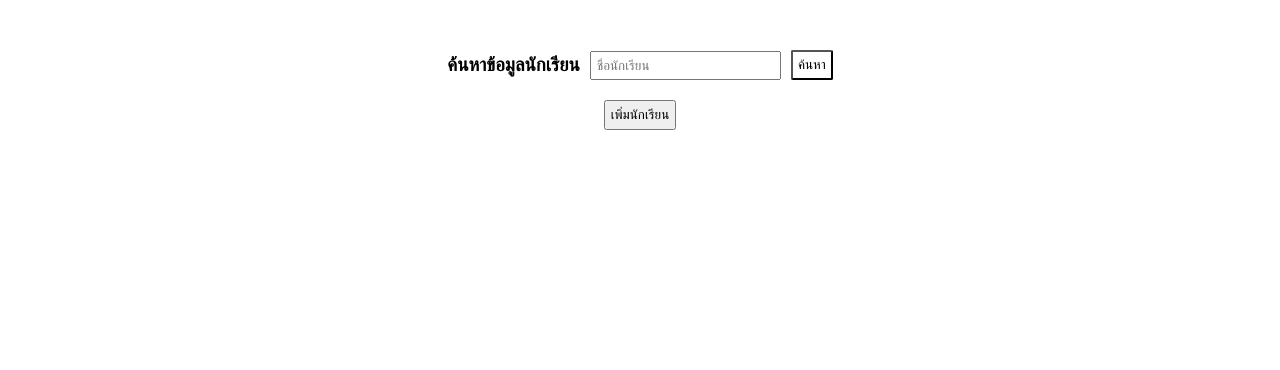
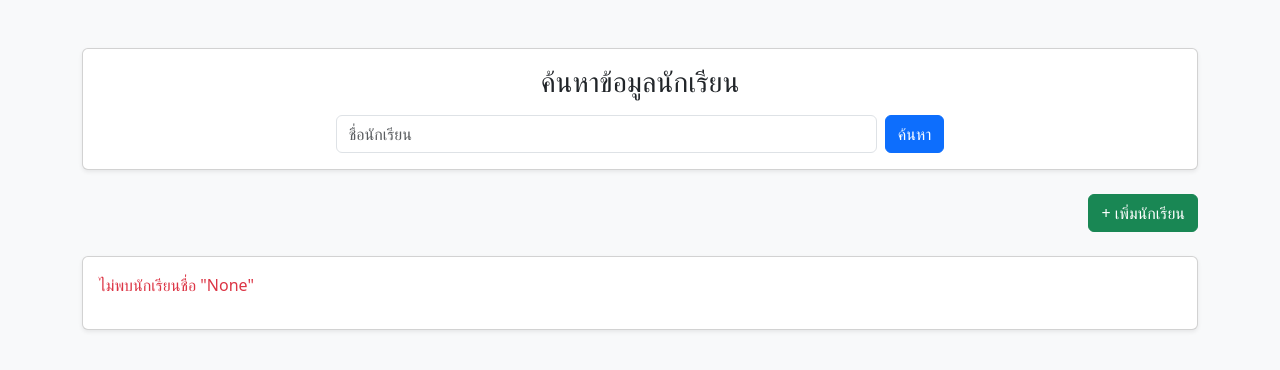
Before and after one commit to auttz/DockerFile_AppPython, a Flask app: page /students in a window 1280 px wide. Shown: the top 370 px of the page. Run offline with Flask 3, Linux system fonts and the light colour scheme; some libraries are stand-ins or nearby versions.

Commit message:
update ui

```diff
--- a/app.py
+++ b/app.py
@@ -34,8 +34,12 @@
         conn.commit()
         cur.close()
         conn.close()
-
-        return redirect("/students")
+        return '''
+        <script>
+            alert("บันทึกเรียบร้อย!");
+            window.location.href = "/students";
+        </script>
+        '''
 
     return render_template("add.html")
 
@@ -57,7 +61,7 @@
 
 @app.route("/students", methods=["GET", "POST"])
 def show_students():
-    results = None
+    results = []
     name = None
 
     if request.method == "POST":
--- a/templates/students.html
+++ b/templates/students.html
@@ -2,63 +2,76 @@
 <html lang="en">
 
 <head>
-    <meta charset="UTF-8">
-    <title>Students Search</title>
-    <link rel="stylesheet" href="{{ url_for('static', filename='style.css') }}">
+  <meta charset="UTF-8">
+  <title>Students Search</title>
+  <!-- Bootstrap CSS -->
+  <link href="https://cdn.jsdelivr.net/npm/bootstrap@5.3.3/dist/css/bootstrap.min.css" rel="stylesheet">
 </head>
 
-<body>
+<body class="bg-light">
+
+  <div class="container mt-5">
 
     <!-- กล่องค้นหา -->
-    <form method="POST" action="/students" class="insertbox">
-        <h3>ค้นหาข้อมูลนักเรียน</h3>
-        <input type="text" name="name" placeholder="ชื่อนักเรียน" required class="input_text">
-        <button type="submit" class="btn_search">ค้นหา</button>
-    </form>
+    <div class="card shadow-sm mb-4">
+      <div class="card-body">
+        <h3 class="text-center mb-3">ค้นหาข้อมูลนักเรียน</h3>
+        <form method="POST" action="/students" class="d-flex justify-content-center gap-2">
+          <input type="text" name="name" placeholder="ชื่อนักเรียน" required class="form-control w-50">
+          <button type="submit" class="btn btn-primary">ค้นหา</button>
+        </form>
+      </div>
+    </div>
 
-    <div class="add_student_box">
-        <form method="GET" action="/add">
-            <button type="submit" class="btn_add_student">เพิ่มนักเรียน</button>
-        </form>
+    <!-- ปุ่มเพิ่มนักเรียน -->
+    <div class="mb-4 text-end">
+      <form method="GET" action="/add">
+        <button type="submit" class="btn btn-success">+ เพิ่มนักเรียน</button>
+      </form>
     </div>
 
     <!-- กล่องผลลัพธ์ -->
     {% if results is not none %}
-    <div class="resultbox">
+    <div class="card shadow-sm">
+      <div class="card-body">
         {% if results %}
-        <h2>ผลลัพธ์การค้นหา</h2>
-        <table border="1" cellpadding="12" cellspacing="0" width="30%" align="center">
+        <h2 class="mb-3">ผลลัพธ์การค้นหา</h2>
+        <table class="table table-bordered table-hover text-center">
+          <thead class="table-secondary">
             <tr>
-                <th width="40%" align="center">ชื่อ</th>
-                <th width="20%" align="center">อายุ</th>
-                <th width="20%" align="center">เกรด</th>
-                <th width="20%" align="center">แก้ไข</th>
+              <th>ชื่อ</th>
+              <th>อายุ</th>
+              <th>เกรด</th>
+              <th>จัดการ</th>
             </tr>
+          </thead>
+          <tbody>
             {% for row in results %}
             <tr>
-                <td align="center">{{ row[1] }}</td>
-                <td align="center">{{ row[2] }}</td>
-                <td align="center">{{ row[3] }}</td>
-                <td>
-                    <div class="add_delete_box">
-                        <form method="POST" action="/delete/{{ row[0] }}"
-                            onsubmit="return confirm('คุณต้องการลบข้อมูลนี้จริงหรือไม่?');">
-                            <button type="submit" class="btn_delete_student">ลบ</button>
-                        </form>
-
-                    </div>
-
-                </td>
+              <td>{{ row[1] }}</td>
+              <td>{{ row[2] }}</td>
+              <td>{{ row[3] }}</td>
+              <td>
+                <form method="POST" action="/delete/{{ row[0] }}"
+                  onsubmit="return confirm('คุณต้องการลบข้อมูลนี้จริงหรือไม่?');">
+                  <button type="submit" class="btn btn-danger btn-sm">ลบ</button>
+                </form>
+              </td>
             </tr>
             {% endfor %}
+          </tbody>
         </table>
         {% else %}
-        <p style="color:red;">ไม่พบนักเรียนชื่อ "{{ name }}"</p>
+        <p class="text-danger">ไม่พบนักเรียนชื่อ "{{ name }}"</p>
         {% endif %}
+      </div>
     </div>
     {% endif %}
 
+  </div>
 
+  <!-- Bootstrap JS -->
+  <script src="https://cdn.jsdelivr.net/npm/bootstrap@5.3.3/dist/js/bootstrap.bundle.min.js"></script>
 </body>
 
 </html>
```
Also changed, not shown: static/student.js (added, +18 -0 lines), templates/add.html (+45 -10 lines).
